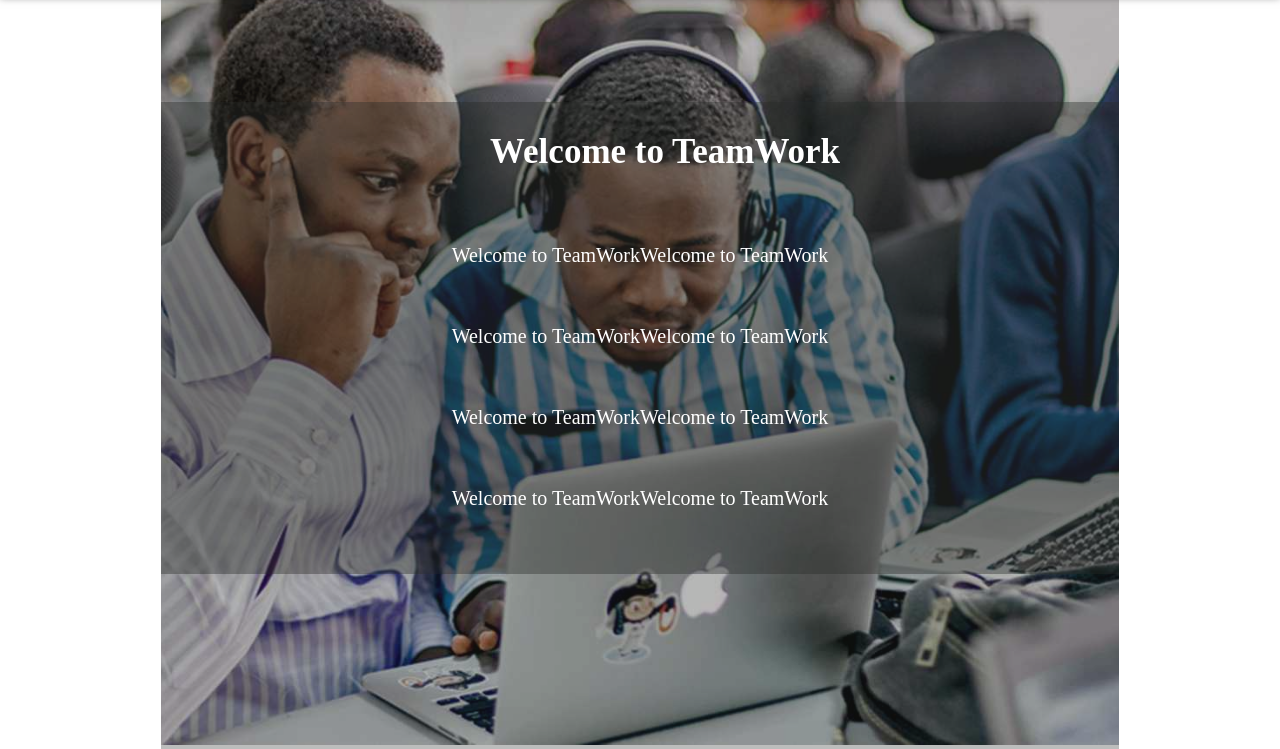
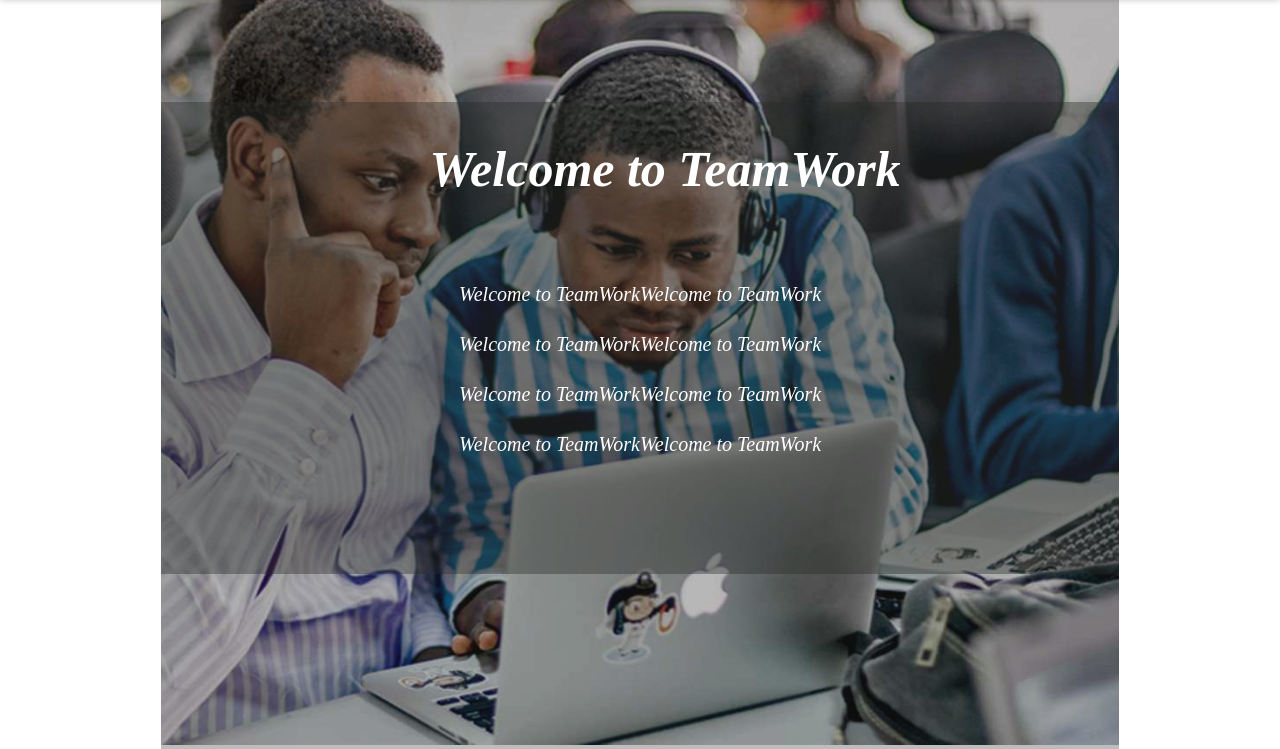
Before and after one commit to mwafrika/teamwork, a plain HTML site: page UI/html_files/homepage.html in a window 1280 px wide. Shown: the part 80-829 px from the top of the page. Drawn offline with Linux system fonts and the light colour scheme.

Commit message:
ft(home page):create a home page [Start #168237708]

```diff
--- a/UI/css_files/homepage.css
+++ b/UI/css_files/homepage.css
@@ -15,6 +15,11 @@ background-color: rgba(4, 6, 8, 0.479);
   font-size: 20px;
   text-align: center;
 }
+center{
+  line-height: 1.5;
+  font-style: italic;
+
+}
 .overlayer h1{
   margin-top: 30px;
   margin-bottom: -20px;
--- a/UI/html_files/homepage.html
+++ b/UI/html_files/homepage.html
@@ -33,18 +33,15 @@
             <img src="../images/programmers.jpg" alt="programmers" style="width:100%;height:783px;">
             <div class="overlayer">
               <center>
-                 <h1>Welcome to TeamWork</h1><br><br><br><br>
-                 <p>Welcome to TeamWorkWelcome to TeamWork</p><br>
-                 <p>Welcome to TeamWorkWelcome to TeamWork</p><br>
-                 <p>Welcome to TeamWorkWelcome to TeamWork</p><br>
+                 <h1 style="font-weight: bolder;font-size: 50px;">Welcome to TeamWork</h1><br><br><br>
+                 <p>Welcome to TeamWorkWelcome to TeamWork</p>
+                 <p>Welcome to TeamWorkWelcome to TeamWork</p>
+                 <p>Welcome to TeamWorkWelcome to TeamWork</p>
                  <p>Welcome to TeamWorkWelcome to TeamWork</p>
 
               </center>
-
             </div>
-
           </div>
-
      </div>
 
 
```
